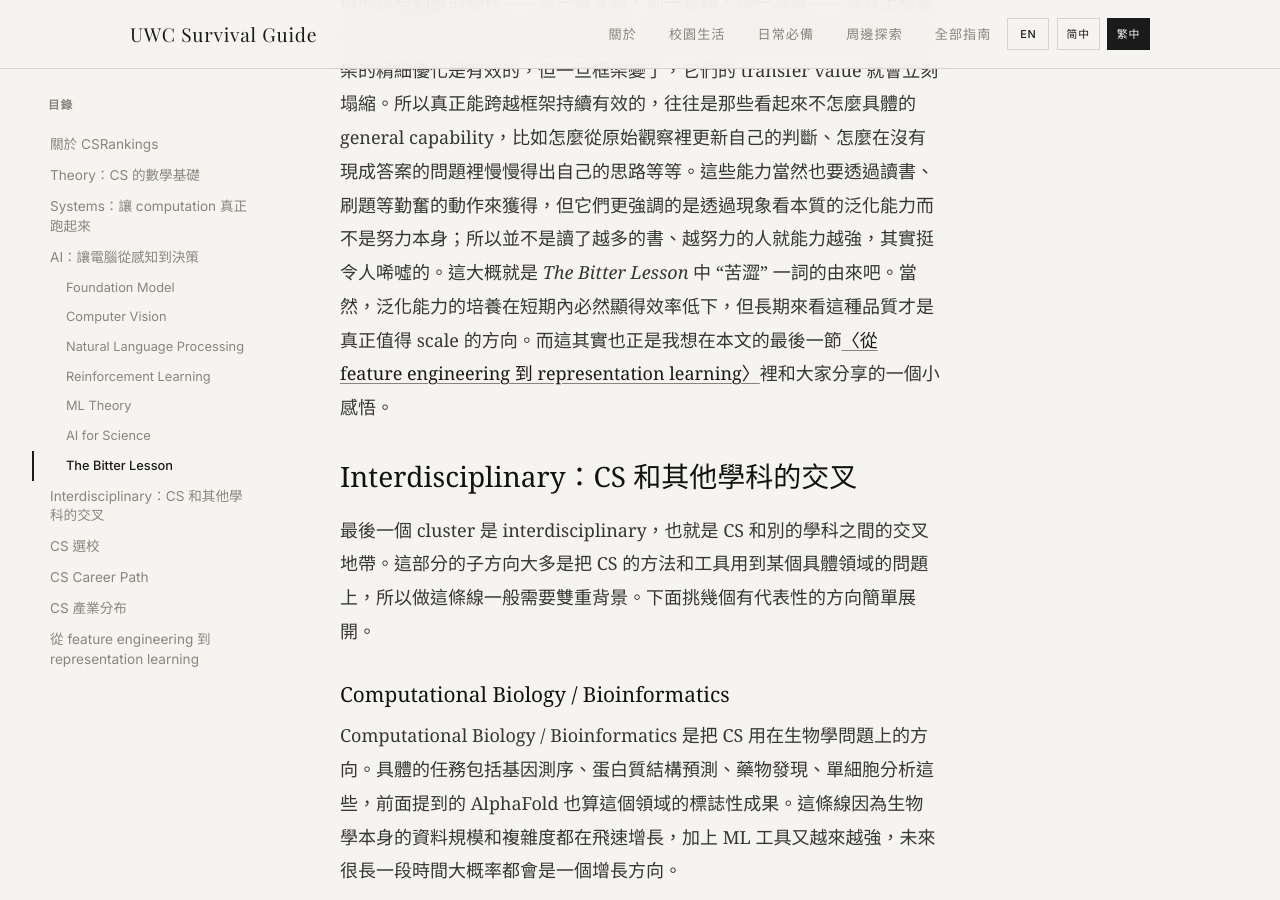
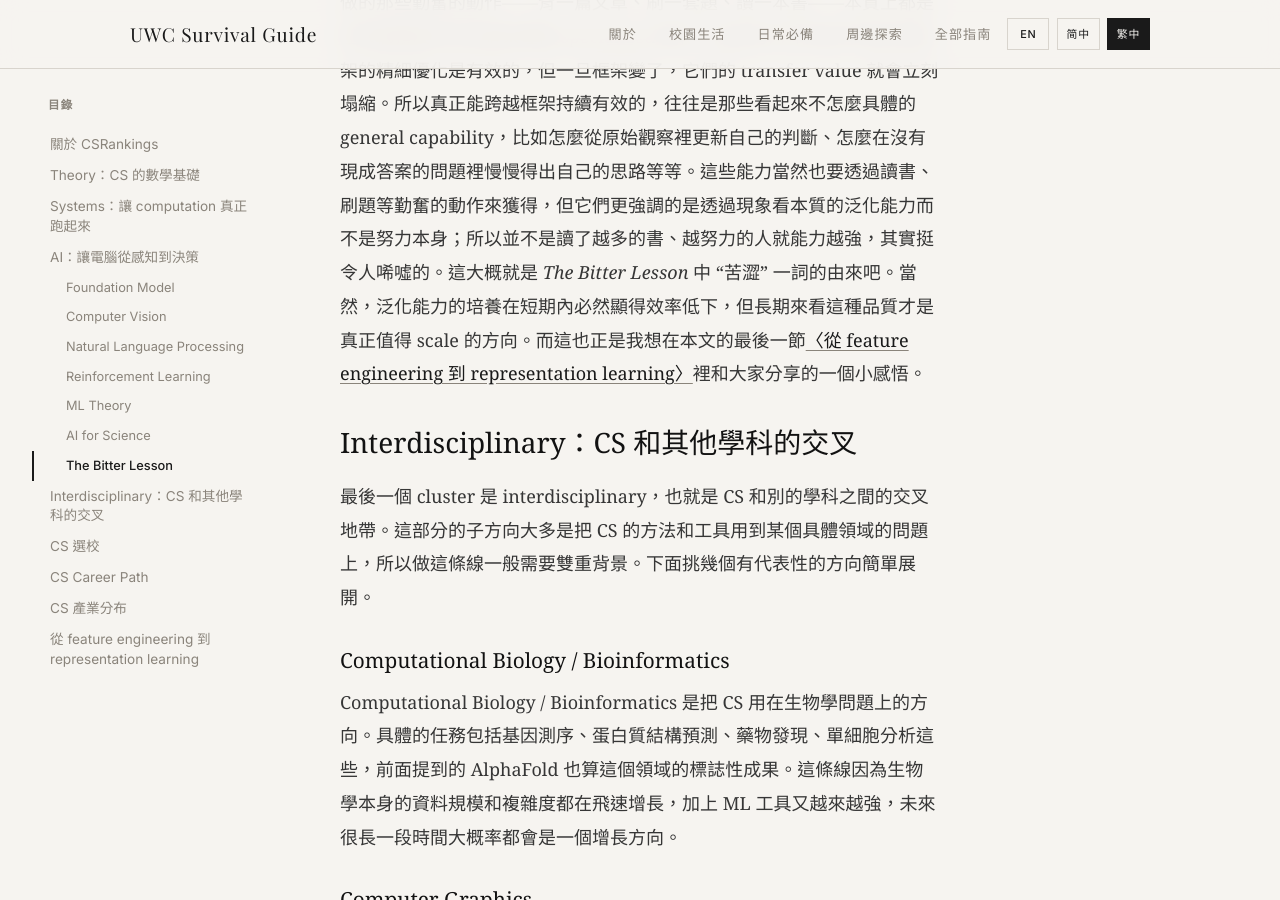
Before and after one commit to United-World-College/UWC-Survival-Guide, a Jekyll site: the page built from website/_guides/chinese/computer-science-TW.md, in a window 1280 px wide and 900 px high, scrolled down 13815 px. Built offline with Jekyll 4.4.1, drawn with Linux system fonts in a browser that asks for light colours; some web fonts are replaced.

Commit message:
docs: drop 其实 hedge in Bitter Lesson closing line; sync CN/TW
EN already lacks an equivalent hedger ("And that's exactly..." has no "actually" to drop).

```diff
--- a/website/_guides/chinese/computer-science-TW.md
+++ b/website/_guides/chinese/computer-science-TW.md
@@ -133,7 +133,7 @@ AI for Science 是這幾年才崛起的一個交叉方向，主要把 ML 用在
 
 ### The Bitter Lesson
 
-最後我想再簡單講講 [*The Bitter Lesson*](https://en.wikipedia.org/wiki/Bitter_lesson) 這個話題。這個概念由電腦科學家 [Richard Sutton](https://en.wikipedia.org/wiki/Richard_S._Sutton) 在一篇[短文](http://www.incompleteideas.net/IncIdeas/BitterLesson.html)中提出，其核心觀點其實很簡單：通用方法配合算力的 scale up 長期來看永遠會碾壓那些依賴人類先驗、精心設計的 specialized 方法。這個規律在過去 70 年的 AI 研究裡已經被反覆證明、屢試不爽。其實我覺得這個觀點最 "苦澀" 也最諷刺的一點在於，在不少傳統觀念裡大家都認為努力一定有用，但根據 *The Bitter Lesson*，那些 specialized 的努力最後都會被更通用的方法所取代——NLP 裡 [parse tree](https://en.wikipedia.org/wiki/Parse_tree) 和各種 [linguistic feature](https://en.wikipedia.org/wiki/Feature_(machine_learning)) 是如此，CV 裡 [SIFT](https://en.wikipedia.org/wiki/Scale-invariant_feature_transform)、[HOG](https://en.wikipedia.org/wiki/Histogram_of_oriented_gradients) 這些 hand-crafted descriptor 是如此，我們人生裡很多事情其實亦是如此：我們從小被教育要做的那些勤奮的動作——背一篇文章、刷一套題、讀一本書——本質上都是在某個預設的評估框架裡做 specialized 優化。這些努力作為對外部評估框架的精細優化是有效的，但一旦框架變了，它們的 transfer value 就會立刻塌縮。所以真正能跨越框架持續有效的，往往是那些看起來不怎麼具體的 general capability，比如怎麼從原始觀察裡更新自己的判斷、怎麼在沒有現成答案的問題裡慢慢得出自己的思路等等。這些能力當然也要透過讀書、刷題等勤奮的動作來獲得，但它們更強調的是透過現象看本質的泛化能力而不是努力本身；所以並不是讀了越多的書、越努力的人就能力越強，其實挺令人唏噓的。這大概就是 *The Bitter Lesson* 中 "苦澀" 一詞的由來吧。當然，泛化能力的培養在短期內必然顯得效率低下，但長期來看這種品質才是真正值得 scale 的方向。而這其實也正是我想在本文的最後一節[〈從 feature engineering 到 representation learning〉](#從-feature-engineering-到-representation-learning)裡和大家分享的一個小感悟。
+最後我想再簡單講講 [*The Bitter Lesson*](https://en.wikipedia.org/wiki/Bitter_lesson) 這個話題。這個概念由電腦科學家 [Richard Sutton](https://en.wikipedia.org/wiki/Richard_S._Sutton) 在一篇[短文](http://www.incompleteideas.net/IncIdeas/BitterLesson.html)中提出，其核心觀點其實很簡單：通用方法配合算力的 scale up 長期來看永遠會碾壓那些依賴人類先驗、精心設計的 specialized 方法。這個規律在過去 70 年的 AI 研究裡已經被反覆證明、屢試不爽。其實我覺得這個觀點最 "苦澀" 也最諷刺的一點在於，在不少傳統觀念裡大家都認為努力一定有用，但根據 *The Bitter Lesson*，那些 specialized 的努力最後都會被更通用的方法所取代——NLP 裡 [parse tree](https://en.wikipedia.org/wiki/Parse_tree) 和各種 [linguistic feature](https://en.wikipedia.org/wiki/Feature_(machine_learning)) 是如此，CV 裡 [SIFT](https://en.wikipedia.org/wiki/Scale-invariant_feature_transform)、[HOG](https://en.wikipedia.org/wiki/Histogram_of_oriented_gradients) 這些 hand-crafted descriptor 是如此，我們人生裡很多事情其實亦是如此：我們從小被教育要做的那些勤奮的動作——背一篇文章、刷一套題、讀一本書——本質上都是在某個預設的評估框架裡做 specialized 優化。這些努力作為對外部評估框架的精細優化是有效的，但一旦框架變了，它們的 transfer value 就會立刻塌縮。所以真正能跨越框架持續有效的，往往是那些看起來不怎麼具體的 general capability，比如怎麼從原始觀察裡更新自己的判斷、怎麼在沒有現成答案的問題裡慢慢得出自己的思路等等。這些能力當然也要透過讀書、刷題等勤奮的動作來獲得，但它們更強調的是透過現象看本質的泛化能力而不是努力本身；所以並不是讀了越多的書、越努力的人就能力越強，其實挺令人唏噓的。這大概就是 *The Bitter Lesson* 中 "苦澀" 一詞的由來吧。當然，泛化能力的培養在短期內必然顯得效率低下，但長期來看這種品質才是真正值得 scale 的方向。而這也正是我想在本文的最後一節[〈從 feature engineering 到 representation learning〉](#從-feature-engineering-到-representation-learning)裡和大家分享的一個小感悟。
 
 ## Interdisciplinary：CS 和其他學科的交叉
 
```
Also changed, not shown: website/_guides/chinese/computer-science-CN.md (+1 -1 lines).
